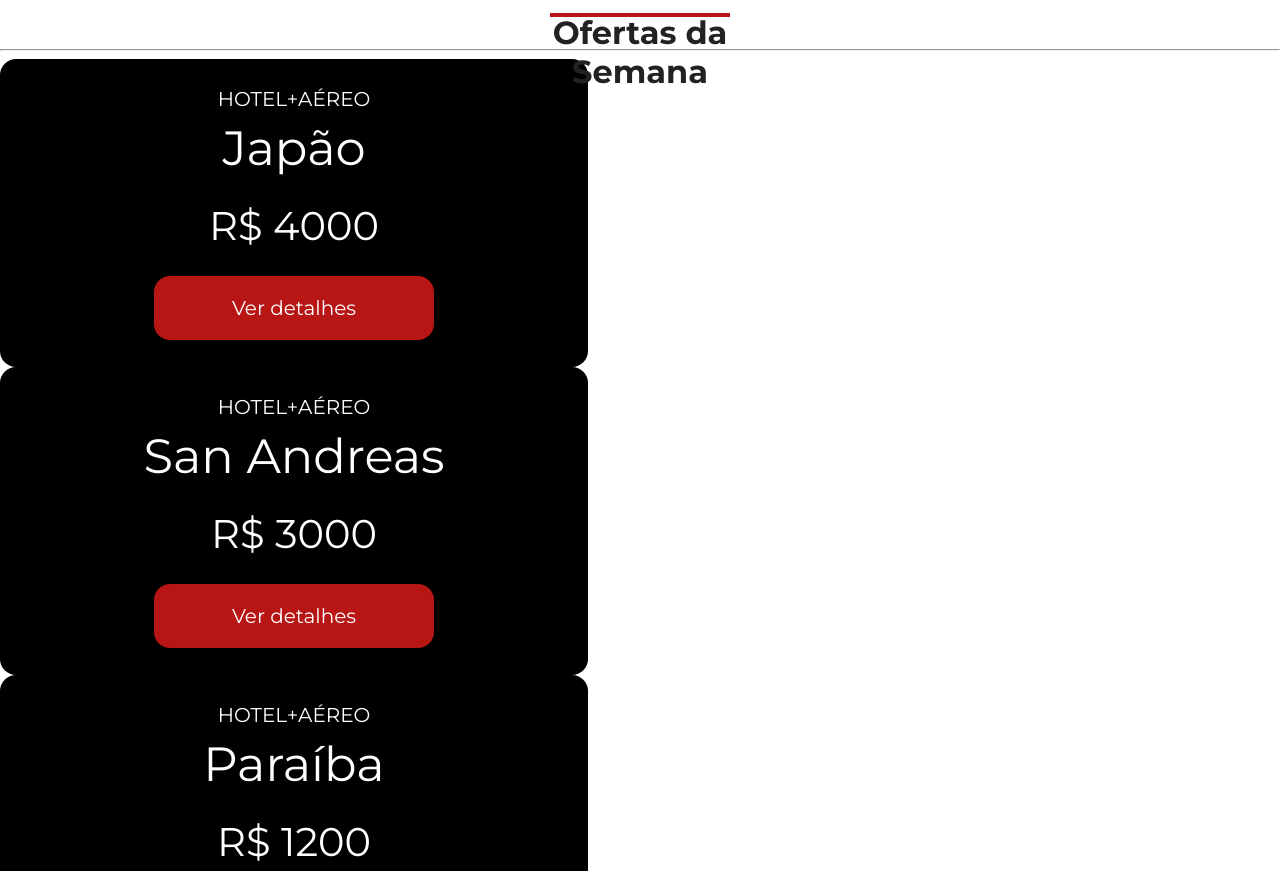
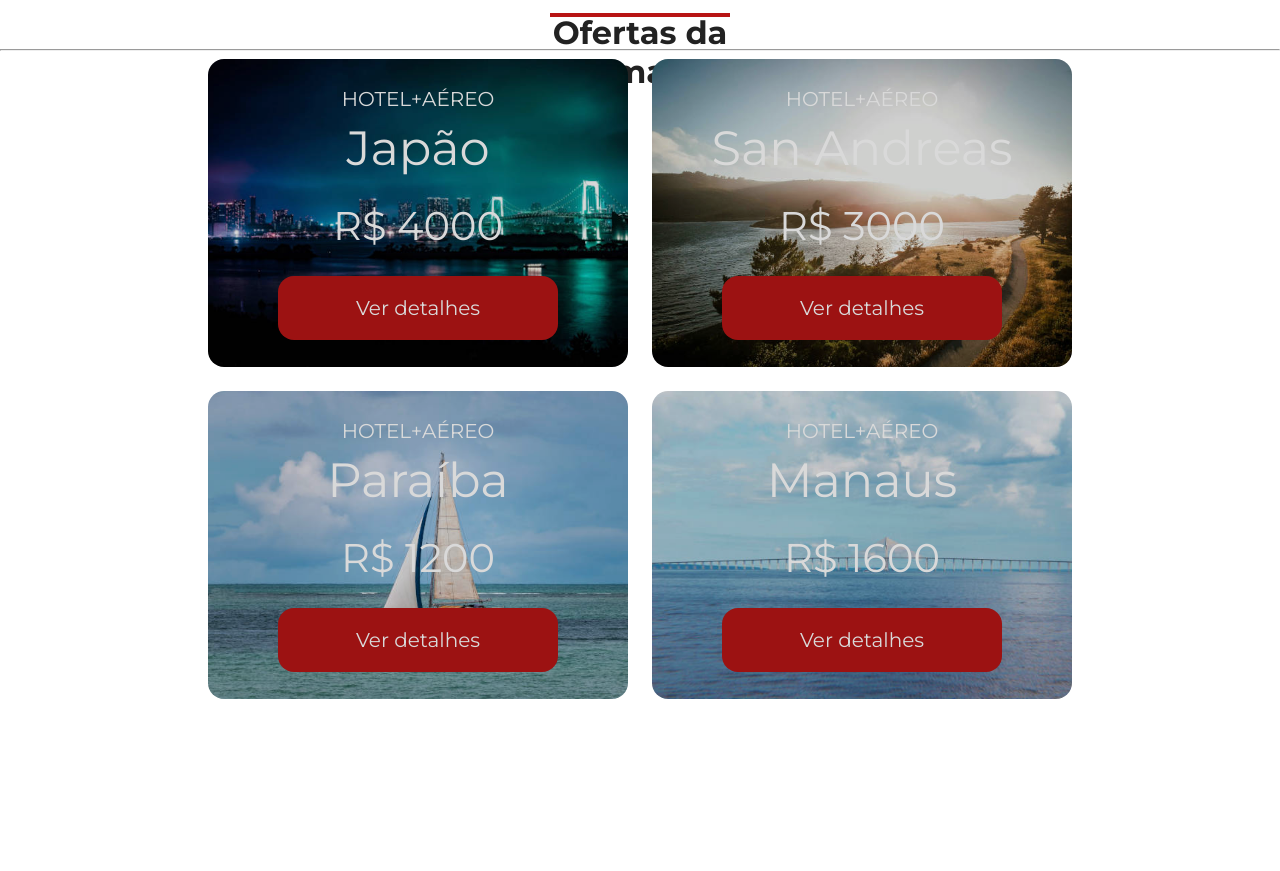
Before and after one commit to AdrianoCordeiro-SQL/jornada-viagens, a plain HTML site: page index.html in a window 1280 px wide. Shown: the part 1131-2002 px from the top of the page. After the commit the page ends 1830 px from the top, so only its background shows below. Drawn offline with Linux system fonts and the light colour scheme.

Commit message:
Finaliza os card de offers

```diff
--- a/css/offers.css
+++ b/css/offers.css
@@ -1,3 +1,10 @@
+.offers-cards {
+  display: flex;
+  flex-direction: column;
+  align-items: center;
+  gap: 24px;
+}
+
 .card {
   color: var(--text-secondary-color);
   background-color: black;
@@ -39,9 +46,39 @@
   display: inline-block;
 }
 
+.card.japao {
+  background: url(/img/bg-card-japão.jpg);
+  background-size: cover;
+  filter: brightness(0.85);
+}
+.card.san-andreas {
+  background: url(/img/bg-card-san-andreas.jpg);
+  background-size: cover;
+  filter: brightness(0.85);
+}
+.card.paraiba {
+  background: url(/img/bg-card-paraiba.jpg);
+  background-size: cover;
+  filter: brightness(0.85);
+}
+.card.manaus {
+  background: url(/img/bg-card-manaus.jpg);
+  background-size: cover;
+  filter: brightness(0.85);
+}
+
+@media screen and (min-width: 768px) {
+  .offers-cards {
+    display: flex;
+    flex-direction: row;
+    flex-wrap: wrap;
+    justify-content: center;
+  }
+}
+
 @media screen and (min-width: 1024px) {
   .card {
-    width: 588px;
+    width: 420px;
     height: 308px;
   }
 
@@ -54,5 +91,16 @@
   }
 }
 
-.offers-cards {
+@media screen and (min-width: 1440px) {
+  .card {
+    width: 588px;
+    height: 308px;
+  }
 }
+
+@media screen and (min-width: 1920px) {
+  .offers-cards {
+    width: 1250px;
+    margin: 0 auto;
+  }
+}
--- a/index.html
+++ b/index.html
@@ -62,7 +62,7 @@
         <hr />
       </div>
       <div class="offers-cards">
-        <article class="card">
+        <article class="card japao">
           <header>
             <p>HOTEL+AÉREO</p>
             <h3>
@@ -74,10 +74,8 @@
             <a href="#" class="button">Ver detalhes</a>
           </footer>
         </article>
-      </div>
 
-
-        <article class="card">
+        <article class="card san-andreas">
           <header>
             <p>HOTEL+AÉREO</p>
             <h3>
@@ -90,8 +88,7 @@
           </footer>
         </article>
 
-
-        <article class="card">
+        <article class="card paraiba">
           <header>
             <p>HOTEL+AÉREO</p>
             <h3>
@@ -104,9 +101,7 @@
           </footer>
         </article>
 
-
-
-        <article class="card">
+        <article class="card manaus">
           <header>
             <p>HOTEL+AÉREO</p>
             <h3>
```
Also changed, not shown: img/bg-card-japão.jpg (added), img/bg-card-manaus.jpg (added), img/bg-card-paraiba.jpg (added), img/bg-card-san-andreas.jpg (added).
